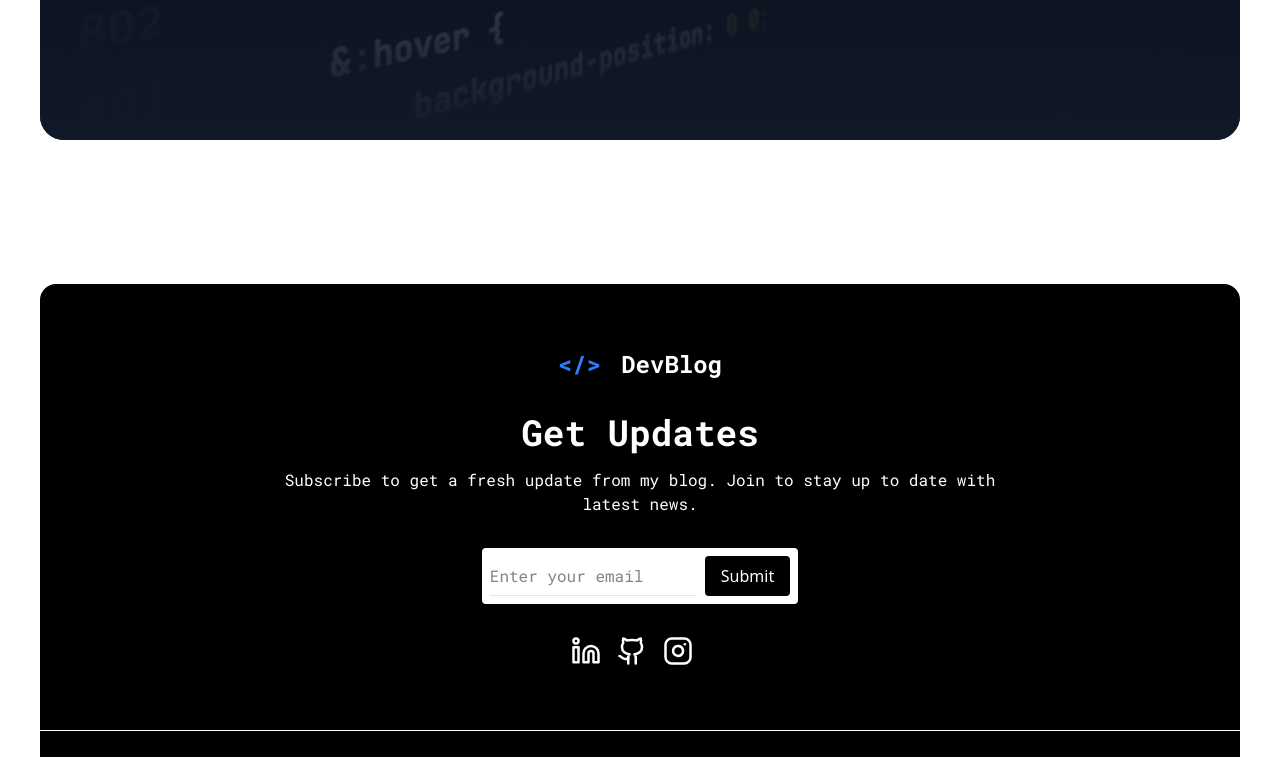
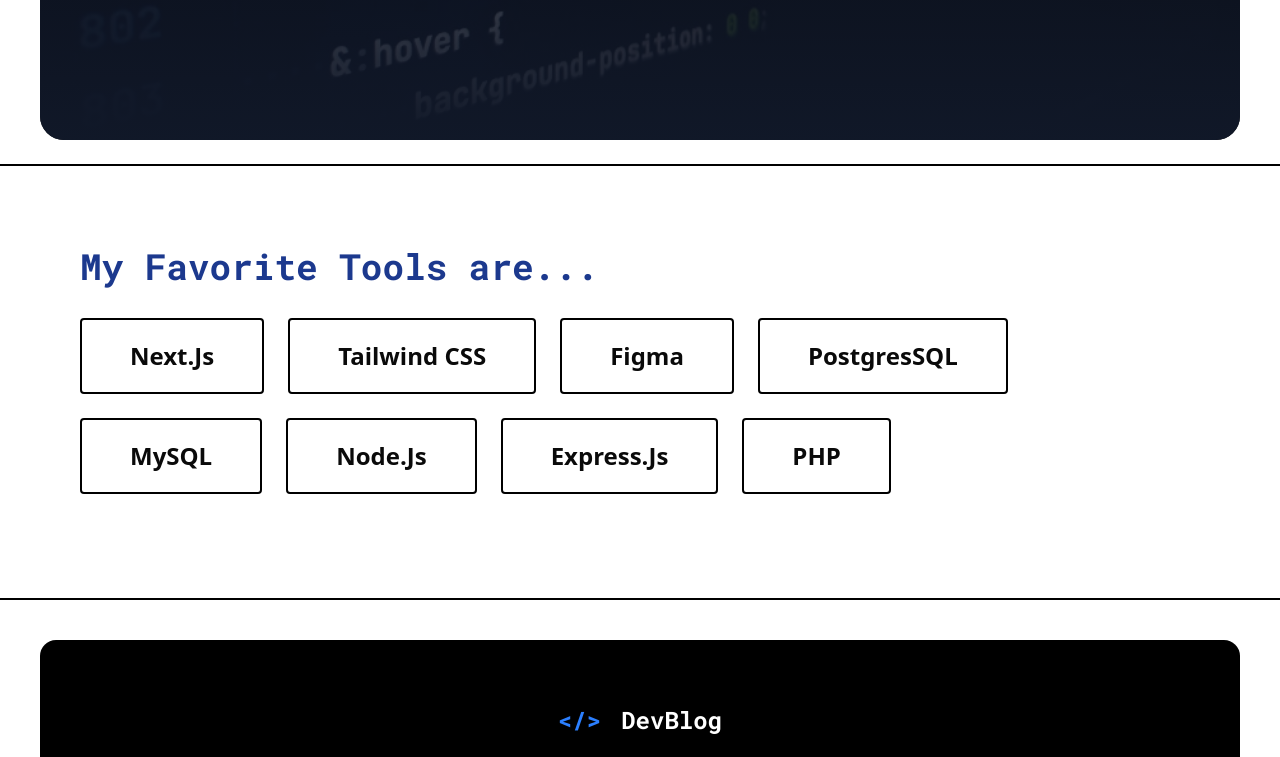
Before and after one commit to Shirooo098/NextJs-Blog, a Next.js app: page /about in a window 1280 px wide. Shown: the part 660-1417 px from the top of the page. Built offline with nearby package versions, Linux system fonts and the light colour scheme.

Commit message:
Add Tools Section in about page

```diff
--- a/app/(main)/about/page.tsx
+++ b/app/(main)/about/page.tsx
@@ -1,4 +1,4 @@
-import { manRope } from "@/app/ui/fonts"
+import { manRope, robotoMono } from "@/app/ui/fonts"
 import Footer from "@/app/ui/footer"
 import Image from "next/image"
 
@@ -19,12 +19,22 @@
           fill
           className="size-full object-center object-cover rounded-3xl -z-10"
         />
-
       </main>
       </div>
-      <section className={`${manRope.className} flex flex-col justify-center w-full md:w-1/2 px-5 xs:p-10 pb-10 pt-10 lg:px-16`}>
 
-      </section>
+      <div className="w-full flex flex-col p-5 xs:p-10 sm:p-12 lg:p-20 border-t-2 border-b-2 border-black">
+        <h2 className={`${robotoMono.className} font-semibold text-lg sm:text-3xl md:text-4xl text-blue-900`}>My Favorite Tools are...</h2>
+        <ul className="flex flex-wrap mt-8 justify-center xs:justify-start">
+          <li className="tools">Next.js</li>
+          <li className="tools">Tailwind CSS</li>
+          <li className="tools">Figma</li>
+          <li className="tools">PostgresSQL</li>
+          <li className="tools">MySQL</li>
+          <li className="tools">Node.js</li>
+          <li className="tools">Express.js</li>
+          <li className="tools">PHP</li>
+        </ul>
+      </div>
       <Footer/>
     </>
   )
--- a/app/globals.css
+++ b/app/globals.css
@@ -39,6 +39,7 @@
   --sidebar-ring: oklch(0.708 0 0);
 }
 
+
 @theme inline {
   --color-background: var(--background);
   --color-foreground: var(--foreground);
@@ -77,6 +78,7 @@
   --radius-md: calc(var(--radius) - 2px);
   --radius-lg: var(--radius);
   --radius-xl: calc(var(--radius) + 4px);
+  --breakpoint-xs: 475px;
 }
 
 @layer components{
@@ -98,6 +100,16 @@
   .btn-secondary{
     @apply bg-gray-100 text-black
   }
+
+  .tools{
+    @apply font-semibold inline-block capitalize
+    text-base xs:text-lg sm:text-xl md:text-2xl
+    py-2 xs:py-3 sm:py-4 lg:py-5 px-4 xs:px-6 sm:px-8 lg:px-12
+    border-2 border-black rounded
+    mr-3 mb-3 xs:mr-4 xs:mb-4 md:mr-6 md:mb-6
+    hover:scale-105 transition-all ease-in duration-200 cursor-pointer;
+  }
+
 }
 
 .dark {
```
